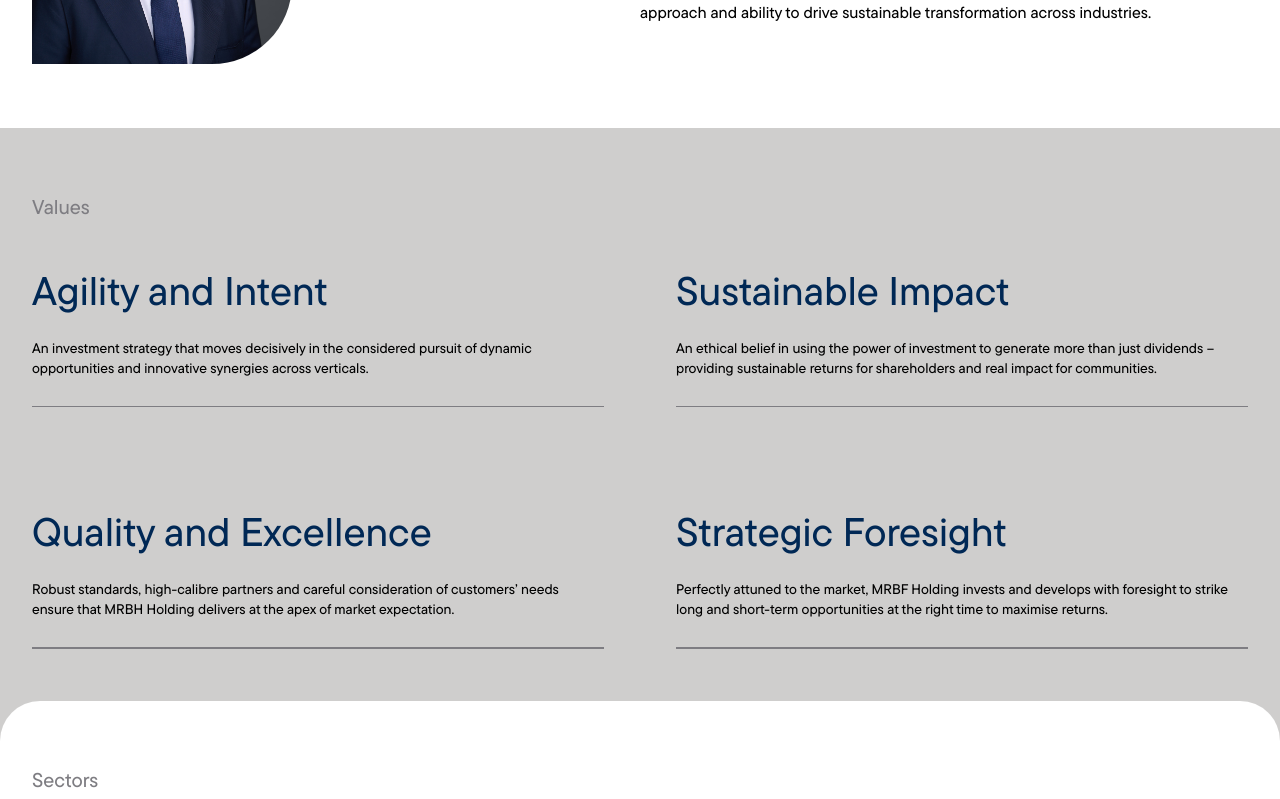
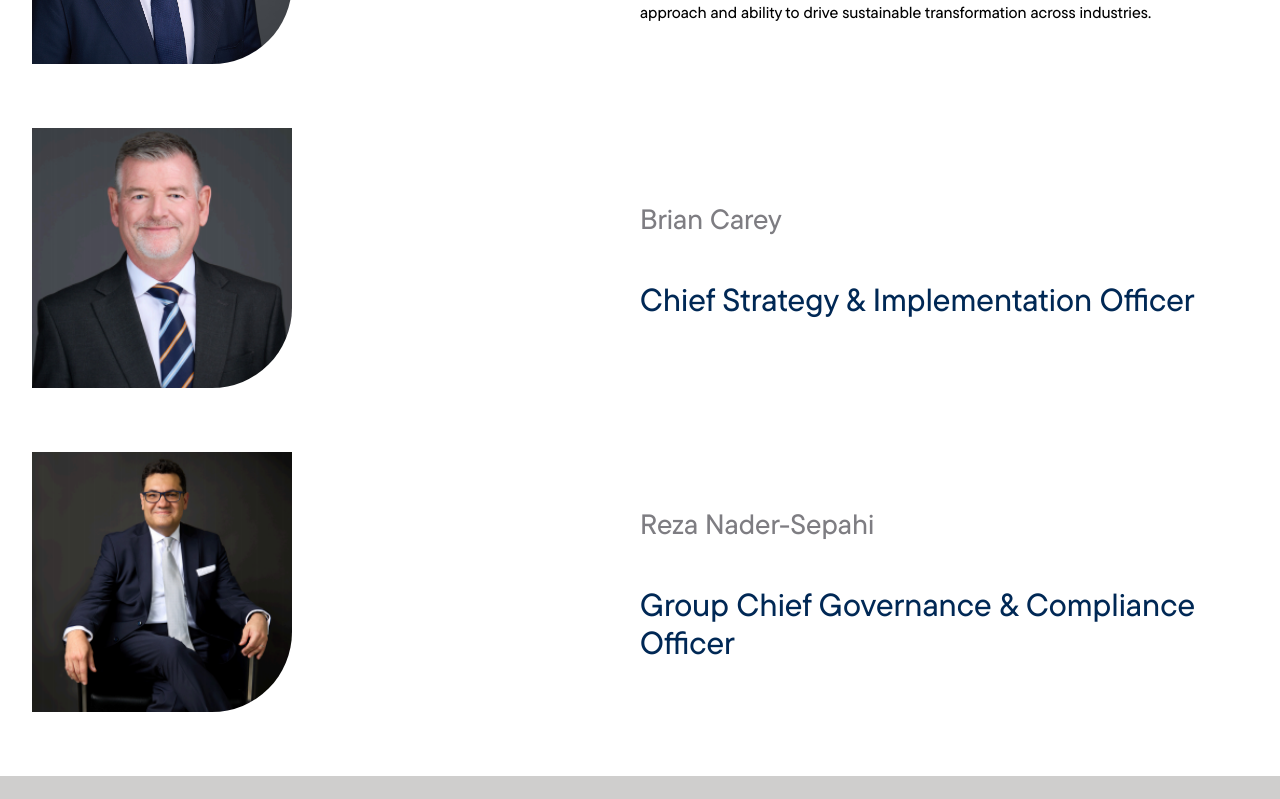
Before and after one commit to seifehab1m/moral, a Next.js app: page /about-us in a window 1280 px wide. Shown: the part 2560-3359 px from the top of the page. Built offline with nearby package versions, Linux system fonts and the light colour scheme.

Commit message:
new edits

```diff
--- a/src/app/contact-us/_components/contact-form.tsx
+++ b/src/app/contact-us/_components/contact-form.tsx
@@ -184,7 +184,7 @@ export function ContactForm() {
                       </FormControl>
                       <FormLabel className="!my-0 !normal-case !leading-[1.2]">
                         I consent to having this website store my submitted
-                        information so they can respond to my inquiry
+                        information so they can respond to my inquiry.
                       </FormLabel>
                     </FormItem>
                   );
--- a/src/app/core-verticals/_components/verticals.tsx
+++ b/src/app/core-verticals/_components/verticals.tsx
@@ -38,7 +38,7 @@ export function Verticals() {
           timeless quality.
         </p>
       </div>
-      <div className="flex flex-nowrap lg:grid lg:grid-cols-6 mt-6 lg:mt-16 gap-[7px] max-lg:overflow-x-scroll max-lg:px-[1rem] container">
+      <div className="flex flex-nowrap lg:grid lg:grid-cols-5 mt-6 lg:mt-16 gap-[7px] max-lg:overflow-x-scroll max-lg:px-[1rem] container">
         {cards.map((c, i) => (
           <Card title={c} key={i} />
         ))}
--- a/src/components/layout/footer.tsx
+++ b/src/components/layout/footer.tsx
@@ -2,10 +2,11 @@
 
 import Logo from "@/assets/logos/Logo";
 import Link from "next/link";
+import { ReactNode } from "react";
 
 type FooterNavigationLinks = {
   header: string;
-  children?: Array<{ label: string; href: string; target?: string }> | string;
+  children?: Array<{ label: string; href: string; target?: string }> | ReactNode;
 };
 
 const links: FooterNavigationLinks[] = [
@@ -37,7 +38,7 @@ const links: FooterNavigationLinks[] = [
   },
   {
     header: "Address",
-    children: "Level 22Jumeirah Emirates Towers Dubai, UAE",
+    children: <>Jumeirah Emirates Towers<br />Level 22<br />Dubai, UAE</>,
   },
 ];
 
--- a/src/components/pages/about-us/LeaderShip.tsx
+++ b/src/components/pages/about-us/LeaderShip.tsx
@@ -69,7 +69,44 @@ export default function LeaderShip() {
             </div>
           </div>
         </div>
-
+        <div className="mt-16 grid md:grid-cols-2 grid-cols-1 font-medium">
+          <Image
+            className="h-[260px] w-[260px] object-cover object-top rounded-br-[80px]"
+            src={leader3}
+            alt=""
+            width={260}
+            height={260}
+          />
+          <div className="flex flex-col justify-between h-fit my-auto">
+            <div>
+              <h3 className="lg:text-[28px] text-base text-secondary mt-4 lg:mt-0">
+                Brian Carey
+              </h3>
+              <h5 className="mt-10 heading-3 text-primary ">
+                Chief Strategy & Implementation Officer
+              </h5>
+            </div>
+          </div>
+        </div>
+        <div className="mt-16 grid md:grid-cols-2 grid-cols-1 font-medium">
+          <Image
+            className="h-[260px] w-[260px] object-cover object-top rounded-br-[80px]"
+            src={leader4}
+            alt=""
+            width={260}
+            height={260}
+          />
+          <div className="flex flex-col justify-between h-fit my-auto">
+            <div>
+              <h3 className="lg:text-[28px] text-base text-secondary mt-4 lg:mt-0">
+                Reza Nader-Sepahi
+              </h3>
+              <h5 className="mt-10 heading-3 text-primary ">
+                Group Chief Governance & Compliance Officer
+              </h5>
+            </div>
+          </div>
+        </div>
       </div>
     </div>
   );
--- a/src/components/pages/career-opportunities/CareerOpportunitiesForm.tsx
+++ b/src/components/pages/career-opportunities/CareerOpportunitiesForm.tsx
@@ -64,14 +64,14 @@ export default function CareerOpportunitiesForm() {
           <Checkbox />
           <Label className="pt-3 !lowercase">
             <span className="!uppercase">I </span> confirm that i am over 18 years of age, or over the legal age of
-            majority in my country of residence
+            majority in my country of residence.
           </Label>
         </div>
         <div className="flex items-center gap-2 ">
           <Checkbox />
           <Label className="pt-3 !lowercase">
             <span className="!uppercase">I </span> consent to having this website store my submitted information so
-            they can respond to my inquiry
+            they can respond to my inquiry.
           </Label>
         </div>
         <Button className="mt-9 ">Apply Now</Button>
--- a/src/components/pages/partner/ContactUsPartner.tsx
+++ b/src/components/pages/partner/ContactUsPartner.tsx
@@ -6,7 +6,7 @@ export default function ContactUsPartner() {
       <div className="container py-22">
         <h6 className="sub-header pb-5">Contact Us</h6>
         <h2 className="text-primary font-medium heading-1 md:max-w-[768px]">
-          If you would like to know more about MRBF And opportunities,{} please
+          If you would like to know more about MRBF and opportunities,{} please
           complete the form below
         </h2>
       </div>
--- a/src/components/pages/partner/ContactUsPartnerForm.tsx
+++ b/src/components/pages/partner/ContactUsPartnerForm.tsx
@@ -60,7 +60,7 @@ export default function ContactUsPartnerForm() {
           <Label className="pt-3 !lowercase">
             <span className="!uppercase">I </span>confirm that i am over 18
             years of age, or over the legal age of majority in my country of
-            residence .
+            residence.
           </Label>
         </div>
         <div className="flex items-center gap-2 ">
@@ -68,7 +68,7 @@ export default function ContactUsPartnerForm() {
           <Label className="pt-3 !lowercase">
             <span className="!uppercase">I </span> consent to having this
             website store my submitted information so they can respond to my
-            inquiry .
+            inquiry.
           </Label>
         </div>
         <Button className="mt-9">Send</Button>
```
Also changed, not shown: src/app/core-verticals/page.tsx (+13 -13 lines).
